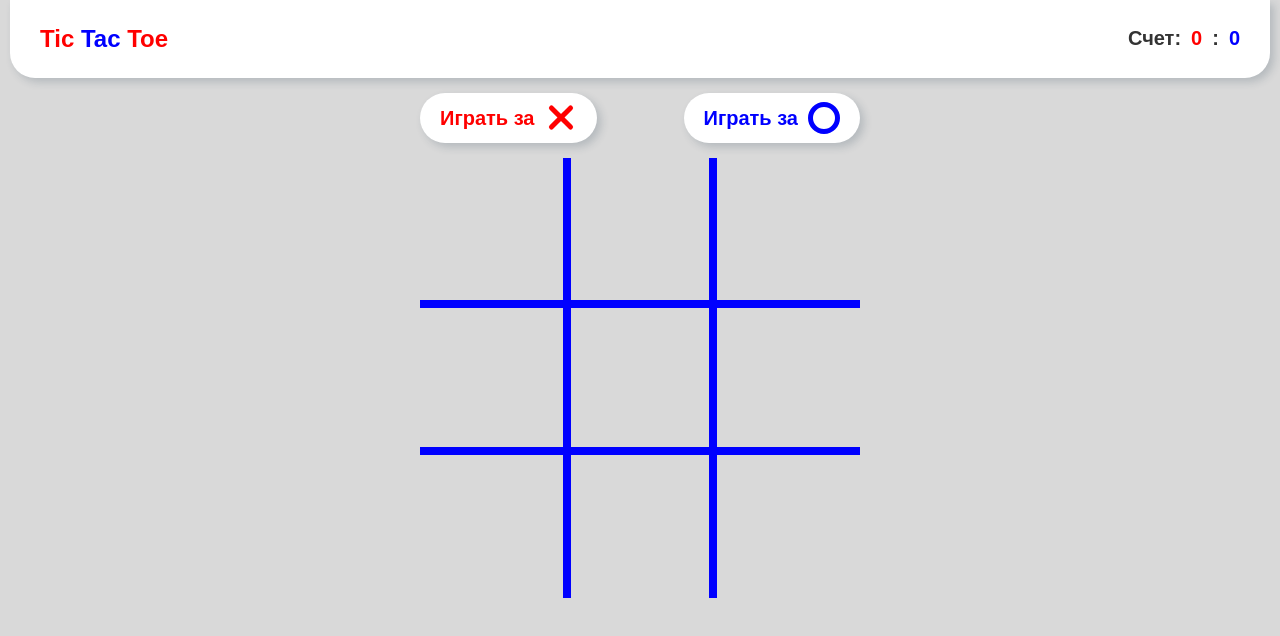
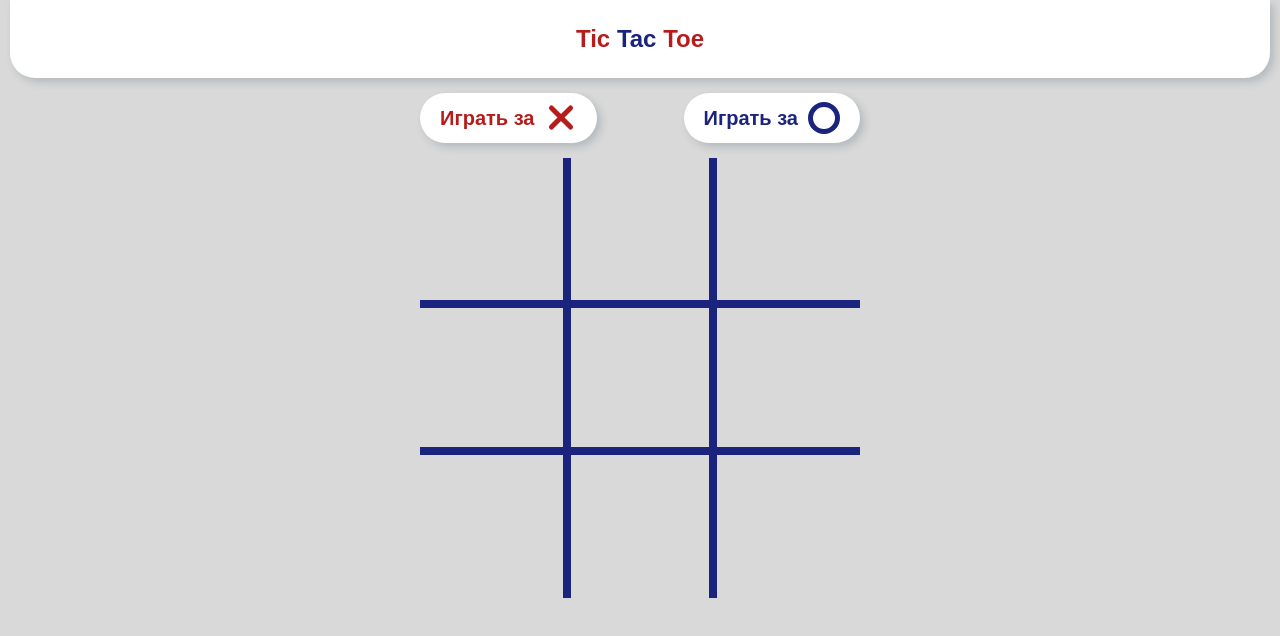
Before and after one commit to Mimosa01/tic-tac-toe, a plain HTML site: page index.html in a window 1280 px wide. Drawn offline with Linux system fonts and the light colour scheme.

Commit message:
подобрал цвета

```diff
--- a/css/style.css
+++ b/css/style.css
@@ -1,6 +1,6 @@
 :root {
-  --red: red;
-  --blue: blue;
+  --red: #B71C1C;
+  --blue: #1A237E;
 }
 
 html {
@@ -44,7 +44,7 @@ body {
 }
 
 .logo {
-  margin-right: auto;
+  margin: 0 auto;
   font-size: 1.5em;
   font-weight: 700;
 }
@@ -213,7 +213,7 @@ body {
 .cross div {
   position: absolute;
   width: 90%;
-  height: 20px;
+  height: 30px;
   border-radius: 10px;
   background-color: var(--red);
 }
@@ -240,7 +240,7 @@ body {
   left: 50%;
   width: 80%;
   aspect-ratio: 1 / 1;
-  border: 20px solid var(--blue);
+  border: 30px solid var(--blue);
   border-radius: 50%;
   transform: translate(-50%, -50%);
 }
--- a/index.html
+++ b/index.html
@@ -22,13 +22,6 @@
         <span class="logo__red">Tic</span>
         <span class="logo__blue">Tac</span>
         <span class="logo__red">Toe</span>
-      </div>
-
-      <div class="check-container">
-        <span class="check">Счет: </span>
-        <span class="check__cross" id="crossScore">0</span>
-        <span class="check">:</span>
-        <span class="check__zero" id="zeroScore">0</span>
       </div>
     </div>
   </header>
--- a/js/main.js
+++ b/js/main.js
@@ -103,12 +103,10 @@ function winnerModal(who) {
   const modal = document.getElementById('modal');
 
   if (who == 'cross') {
-    document.getElementById('crossScore').textContent = Number(document.getElementById('crossScore').textContent) + 1;
     modal.querySelector('h3').textContent = 'Выиграли крестики';
     modal.querySelector('h3').classList.add('win-cross-header');
     modal.querySelector('button').classList.add('win-cross-btn');
   } else {
-    document.getElementById('zeroScore').textContent = Number(document.getElementById('zeroScore').textContent) + 1;
     modal.querySelector('h3').textContent = 'Выиграли нолики';
     modal.querySelector('h3').classList.add('win-zero-header');
     modal.querySelector('button').classList.add('win-zero-btn');
```
